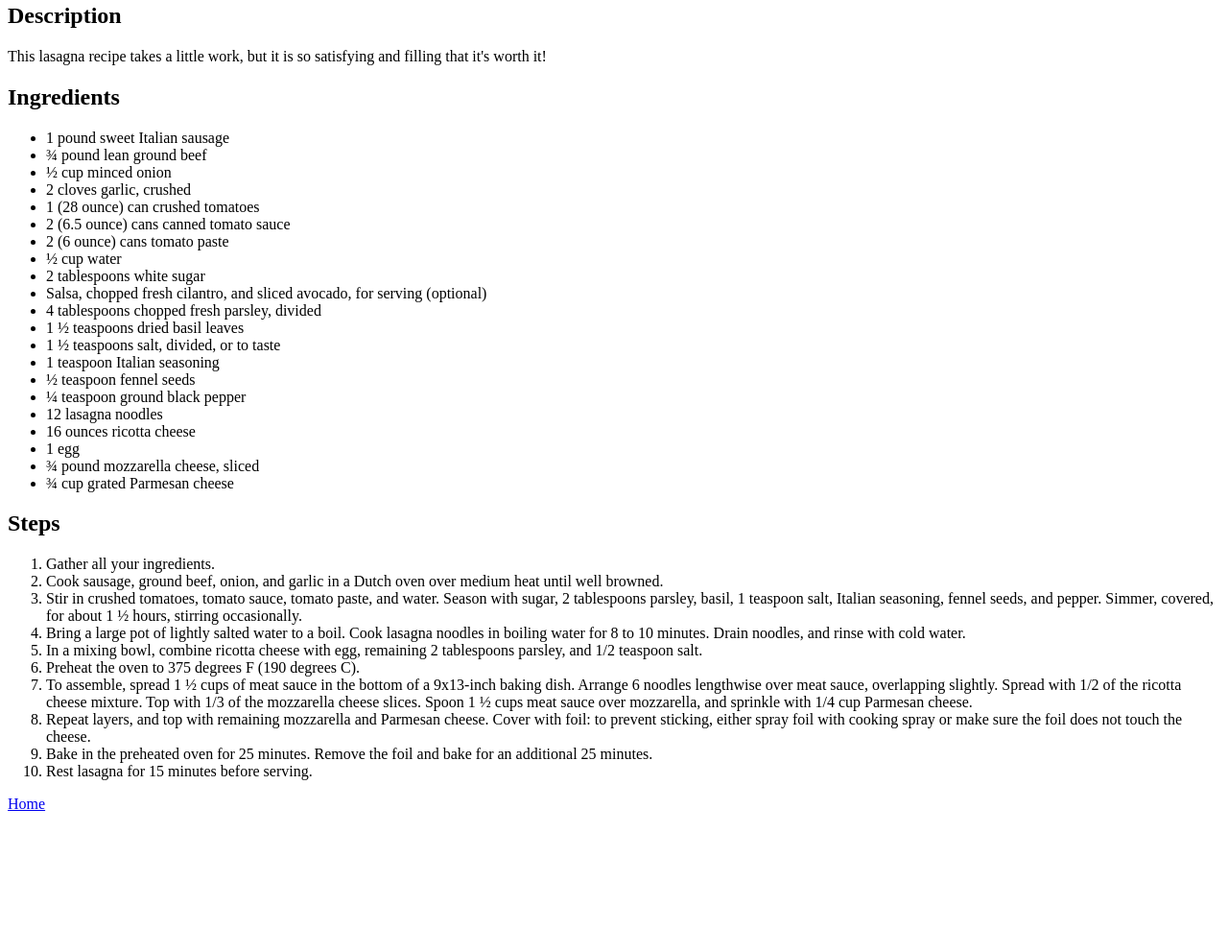
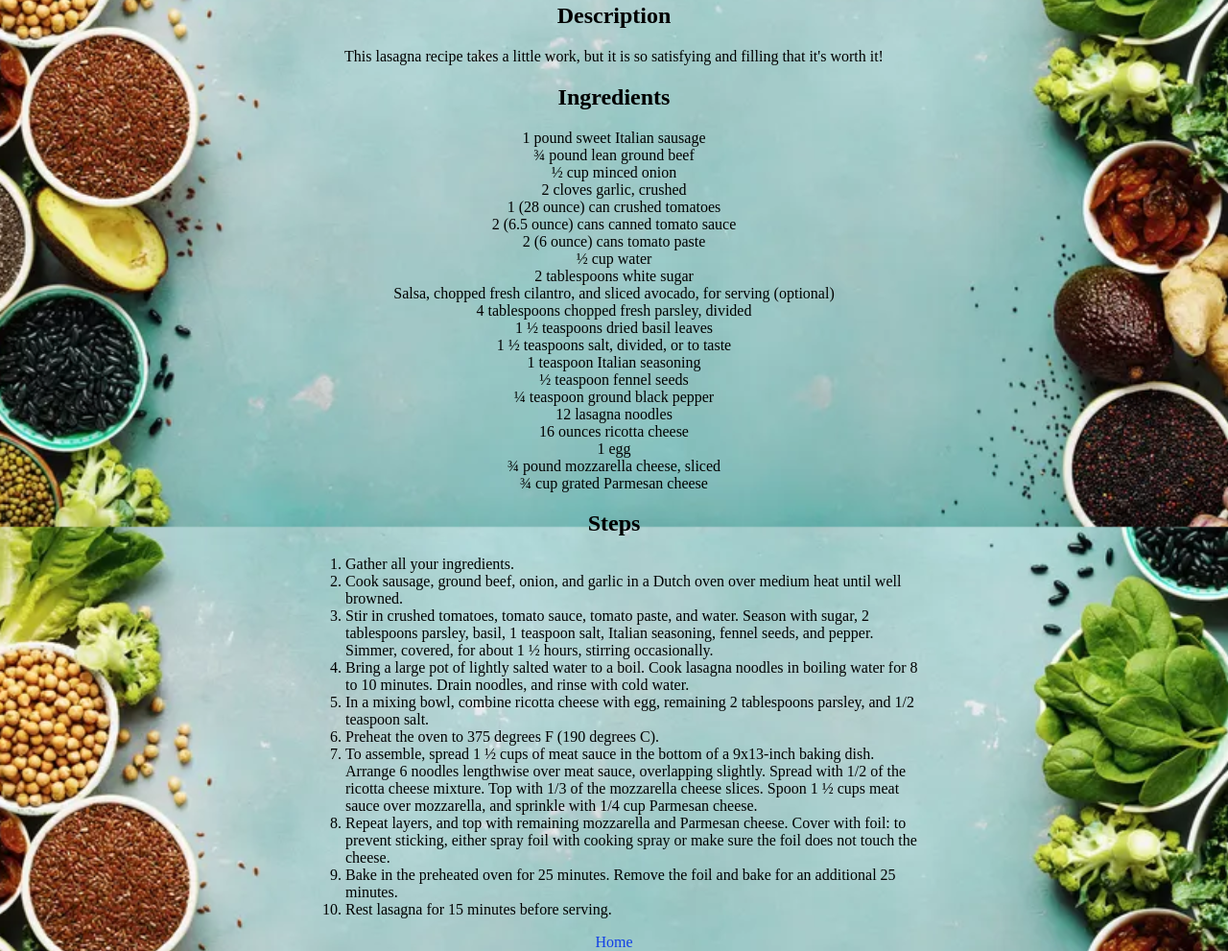
Before and after one commit to Higokian/odin-recipes, a plain HTML site: page recipes/lasagna.html in a window 1280 px wide. Shown: the part 251-1242 px from the top of the page at 96% size. Before the commit the page ends 1106 px from the top, so only its background shows below. Drawn offline with Linux system fonts and the light colour scheme.

Commit message:
Link styles.css to each recipe page and update list styles

```diff
--- a/css/styles.css
+++ b/css/styles.css
@@ -5,12 +5,17 @@ html {
 
 body {
     text-align: center;
-
+    margin: 0 auto;
+    width: 50%;
 }
 
 ul {
     list-style: none;
     padding-inline-start: 0px;
+}
+
+ol {
+    text-align: left;
 }
 
 a {
--- a/recipes/lasagna.html
+++ b/recipes/lasagna.html
@@ -3,6 +3,7 @@
   <head>
     <meta charset="UTF-8" />
     <title>World's Best Lasagna</title>
+    <link rel="stylesheet" href="../css/styles.css">
   </head>
 
   <body>
```
Also changed, not shown: recipes/chicken-alfredo.html (+1 -0 lines), recipes/chicken-enchilada-casserole.html (+1 -0 lines).
